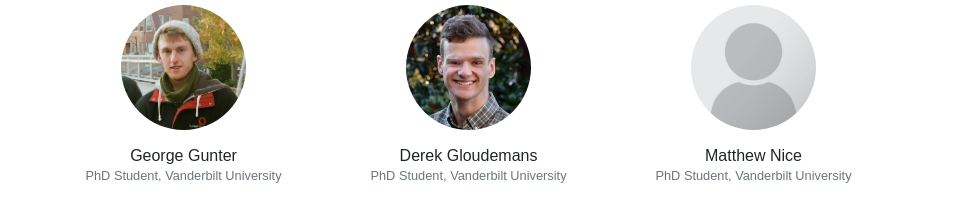
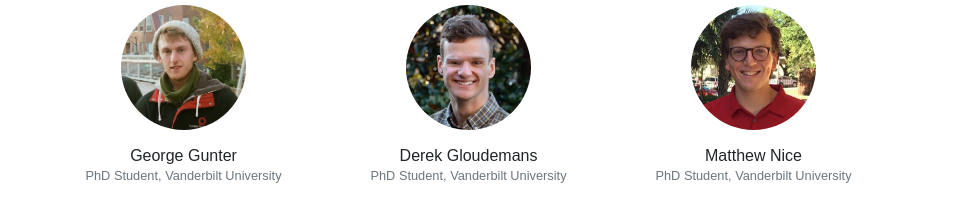
Before and after one commit to CIRCLES-consortium/CIRCLES-consortium.github.io, a plain HTML site: page about.html in a window 1280 px wide. Shown: the part 2797-3002 px from the top of the page, 314-1280 px from the left. Drawn offline with nearby package versions, Linux system fonts and the light colour scheme; a web font is replaced by a local one.

Commit message:
add matt nice

```diff
--- a/about.html
+++ b/about.html
@@ -356,7 +356,7 @@
                         </h6>
                     </div>
                     <div class="col-md-3 col-xs-6 team-max-width">
-                        <img class="rounded-circle" src="images/headshot-placeholder.png">
+                        <img class="rounded-circle" src="images/vanderbilt/headshot-nice.jpg">
                         <h6 class="p-3">
                             Matthew Nice <br>
                             <small class="text-muted">PhD Student, Vanderbilt University</small>
```
Also changed, not shown: images/vanderbilt/headshot-nice.jpg (added).
